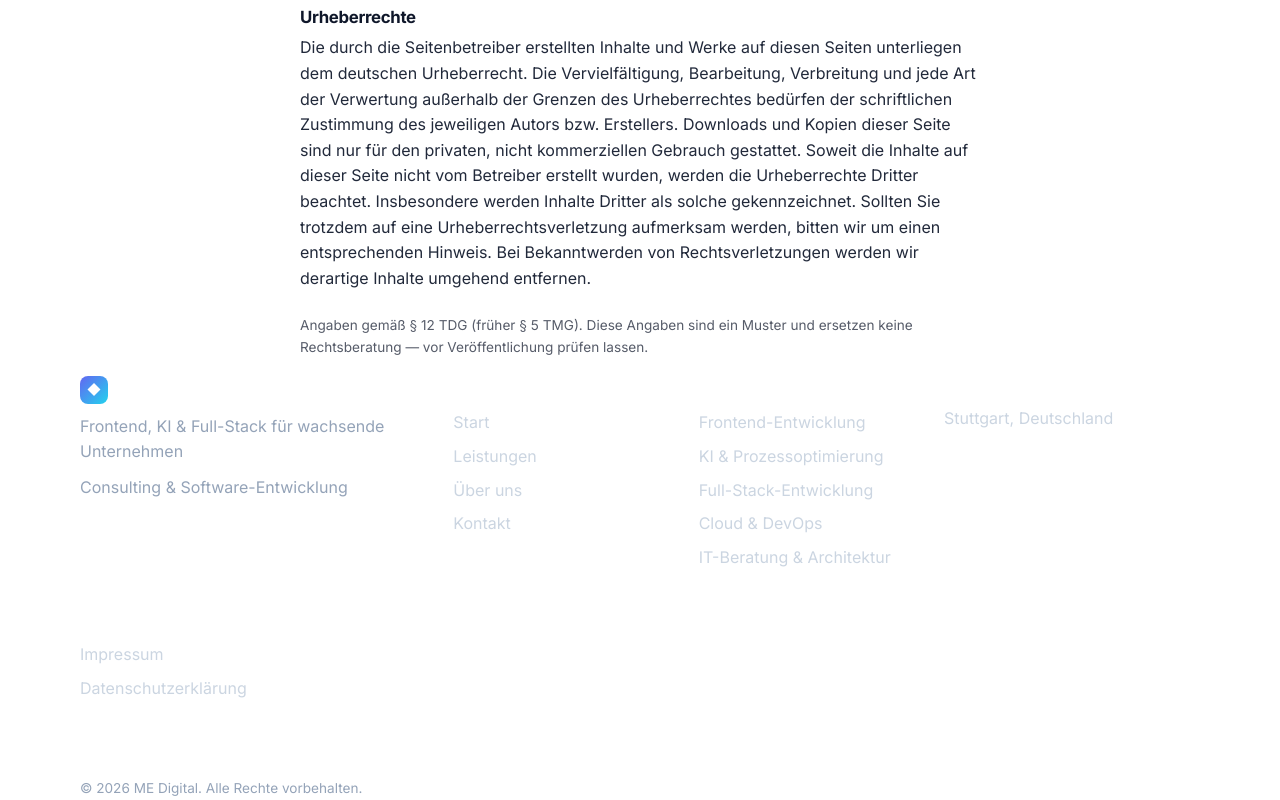
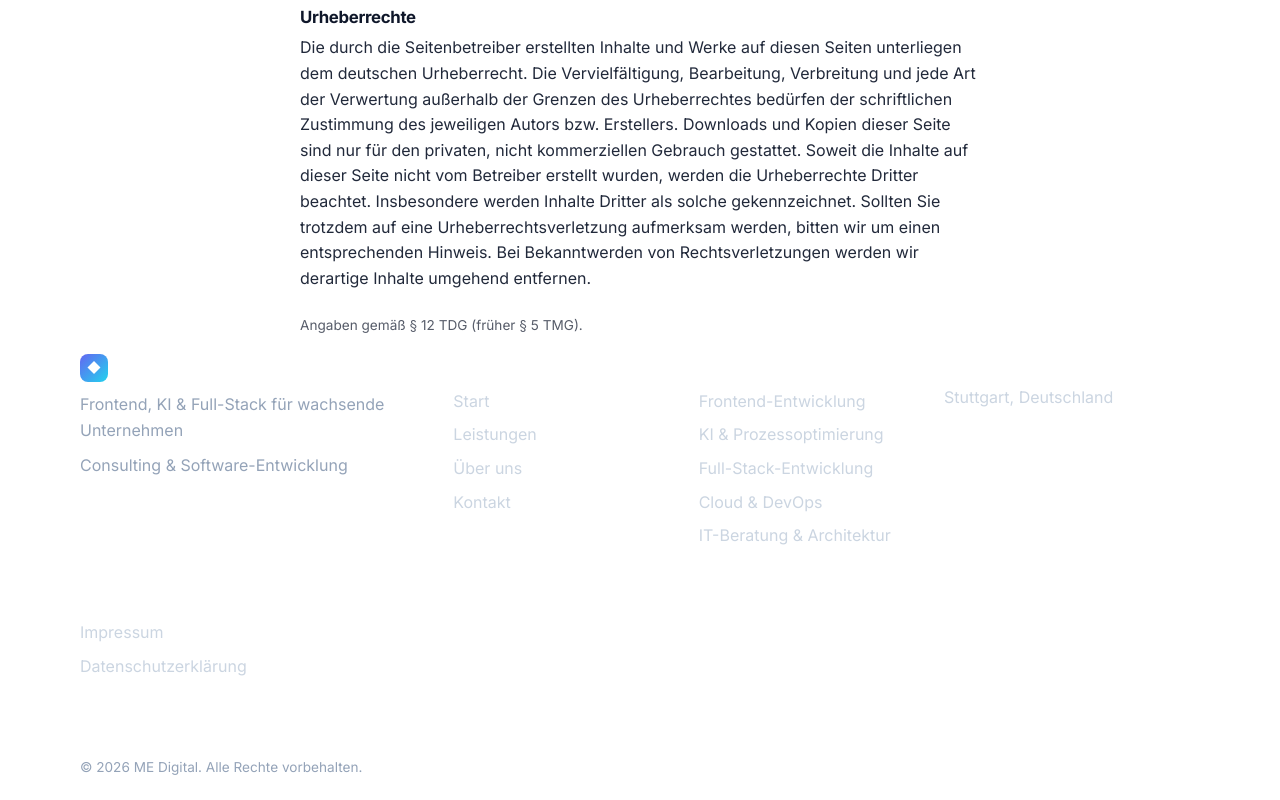
Before and after one commit to me-consulting/me-digital.io, an Angular app: page /impressum in a window 1280 px wide. Shown: the part 1112-1912 px from the top of the page. After the commit the page ends 1890 px from the top, so only its background shows below. Built offline with nearby package versions, Linux system fonts and the light colour scheme.

Commit message:
deploy: pages build 2026-11-09T18:41:00Z

```diff
--- a/src/app/pages/impressum/impressum.ts
+++ b/src/app/pages/impressum/impressum.ts
@@ -61,8 +61,7 @@ import { site } from '../../content';
         }
 
         <p class="legal__note">
-          Angaben gemäß § 12 TDG (früher § 5 TMG). Diese Angaben sind ein Muster
-          und ersetzen keine Rechtsberatung — vor Veröffentlichung prüfen lassen.
+          Angaben gemäß § 12 TDG (früher § 5 TMG).
         </p>
       </div>
     </section>
```
Also changed, not shown: 14 other files (tests, documents, lock files or other folders).
